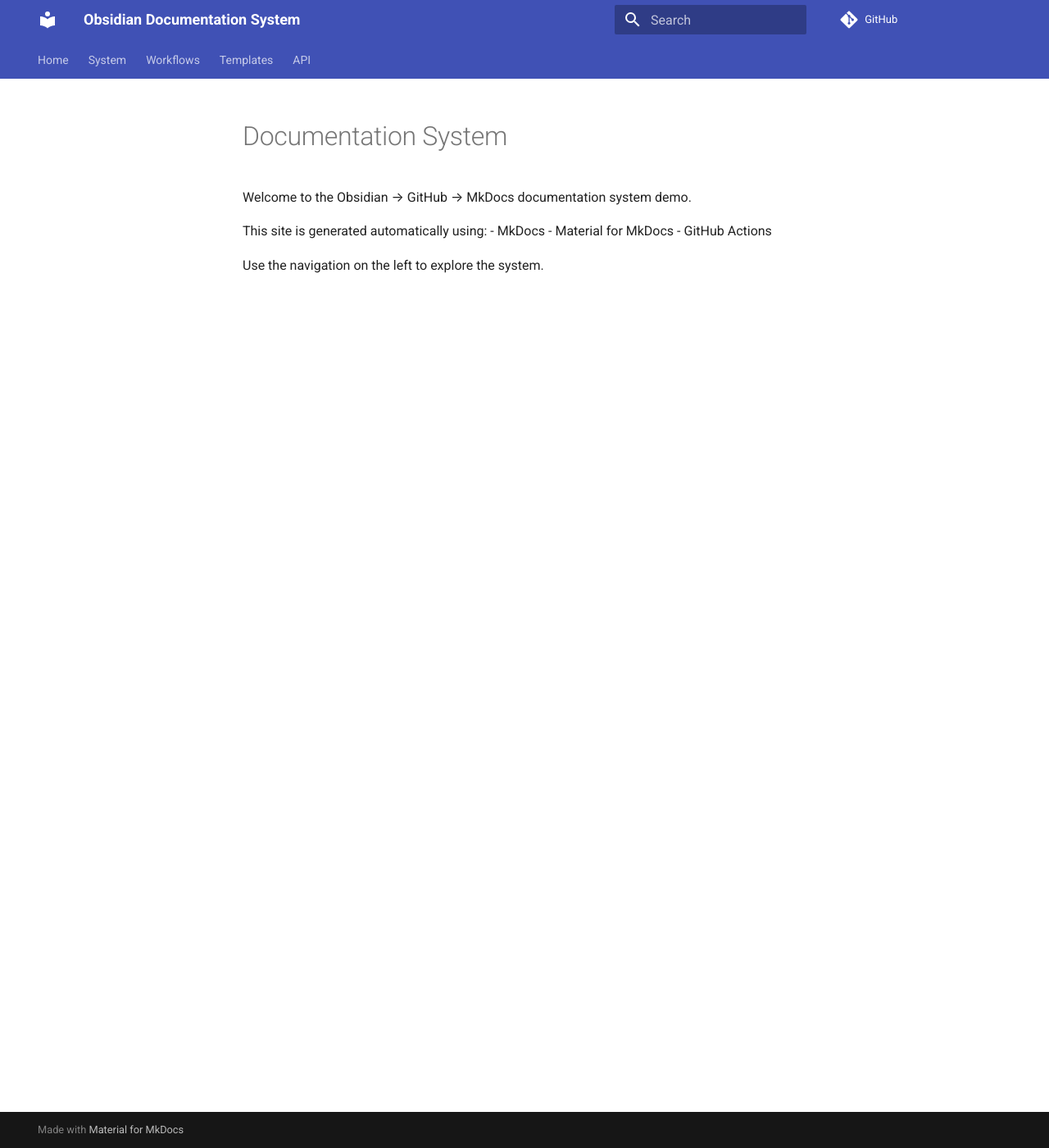
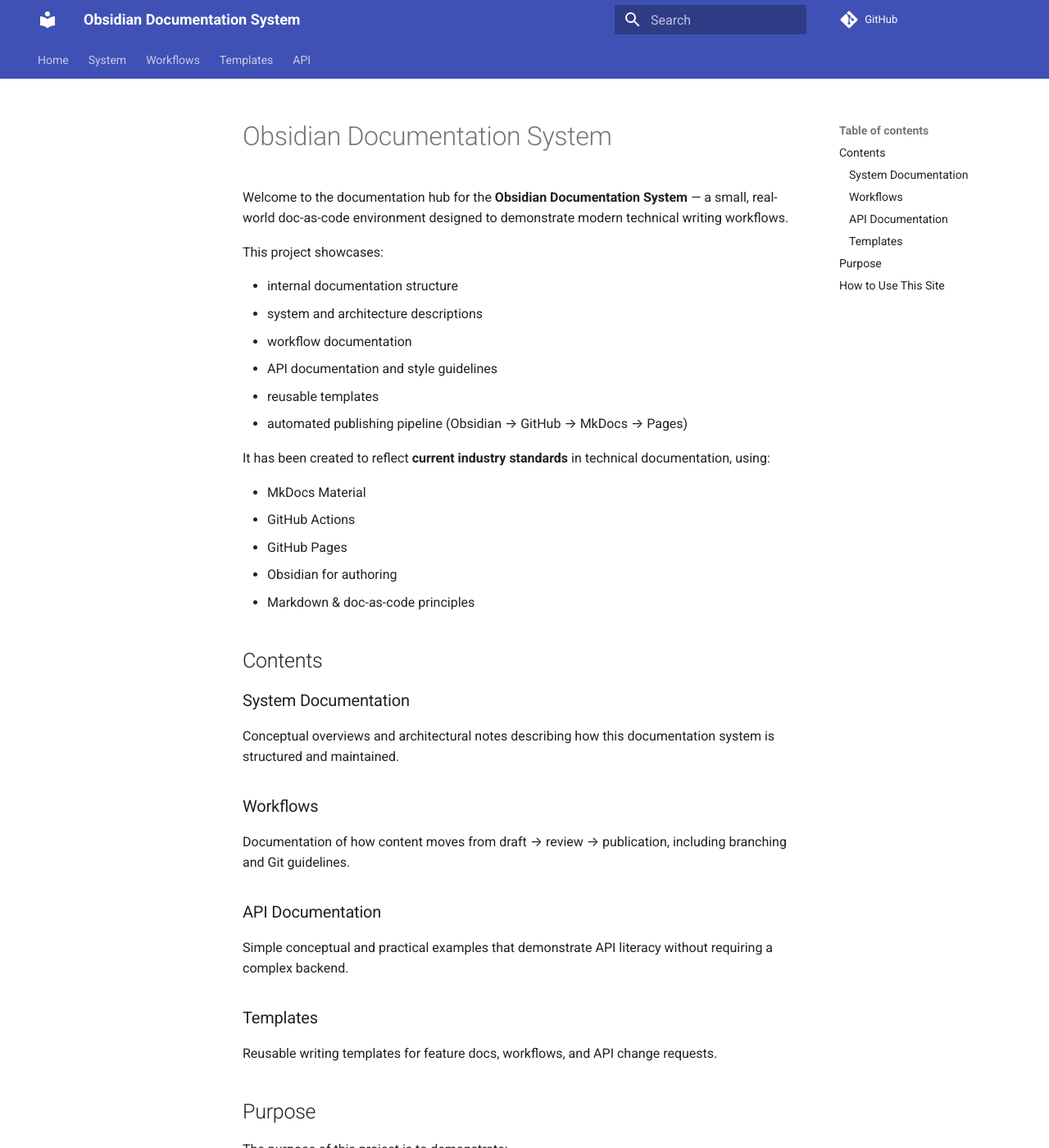
Before and after one commit to Giulia007/obsidian-docsystem, an MkDocs documentation site: the page built from docs/Index.md, in a window 1280 px wide and 1400 px high. Shown: the whole window at 82% size. Built offline with MkDocs 1.6.1 and Material for MkDocs 9.7.7, drawn with Linux system fonts in a browser that asks for light colours; comment, search, counter and statistics services are not loaded; some of the changed text lies outside the part shown.

```diff
--- a/docs/Index.md
+++ b/docs/Index.md
@@ -1,19 +1,49 @@
----
-title: Index
-created: 2025-12-01
-updated: 2025-12-01
-tags:
-  - documentation
-version:
-status:
----
-# Documentation System
+# Obsidian Documentation System
 
-Welcome to the Obsidian → GitHub → MkDocs documentation system demo.
+Welcome to the documentation hub for the **Obsidian Documentation System** — a small, real-world doc-as-code environment designed to demonstrate modern technical writing workflows.
 
-This site is generated automatically using:
-- MkDocs
-- Material for MkDocs
+This project showcases:
+
+- internal documentation structure
+- system and architecture descriptions
+- workflow documentation
+- API documentation and style guidelines
+- reusable templates
+- automated publishing pipeline (Obsidian → GitHub → MkDocs → Pages)
+
+It has been created to reflect **current industry standards** in technical documentation, using:
+
+- MkDocs Material
 - GitHub Actions
+- GitHub Pages
+- Obsidian for authoring
+- Markdown & doc-as-code principles
 
-Use the navigation on the left to explore the system.
+## Contents
+
+### System Documentation
+Conceptual overviews and architectural notes describing how this documentation system is structured and maintained.
+
+### Workflows
+Documentation of how content moves from draft → review → publication, including branching and Git guidelines.
+
+### API Documentation
+Simple conceptual and practical examples that demonstrate API literacy without requiring a complex backend.
+
+### Templates
+Reusable writing templates for feature docs, workflows, and API change requests.
+
+## Purpose
+
+The purpose of this project is to demonstrate:
+
+- clarity of writing
+- technical understanding
+- documentation architecture
+- developer-facing communication
+- calm, structured, internal-facing documentation practice
+
+## How to Use This Site
+
+Use the left navigation bar to explore the documentation categories.
+Each section contains curated examples representing different types of technical documentation used in software teams.
```
Also changed, not shown: 1 other file.
